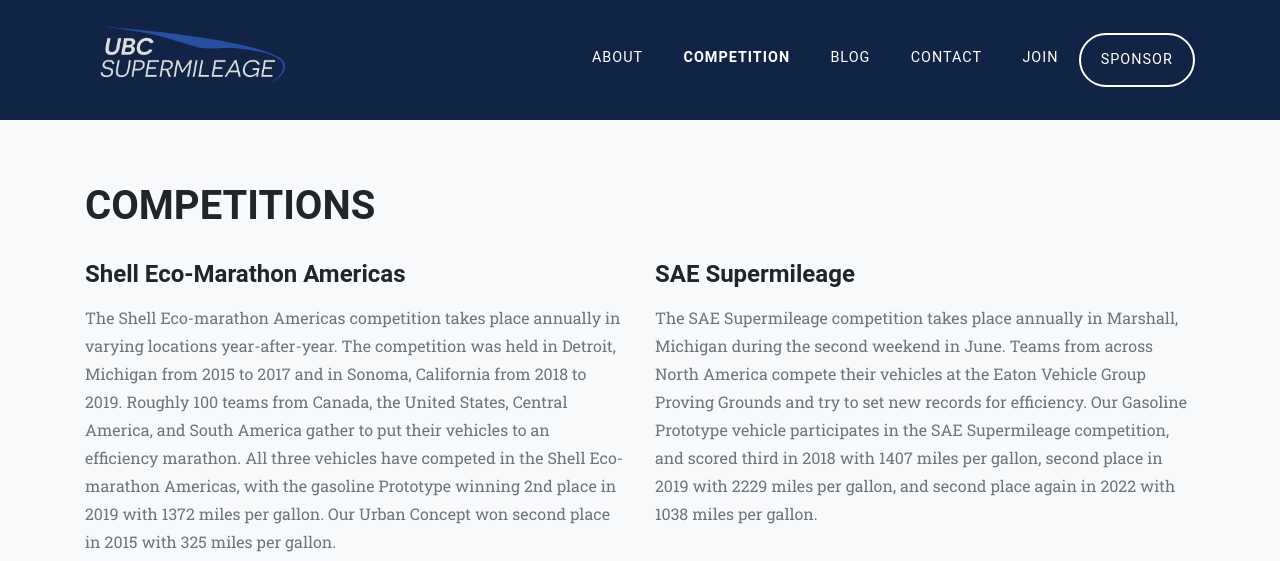
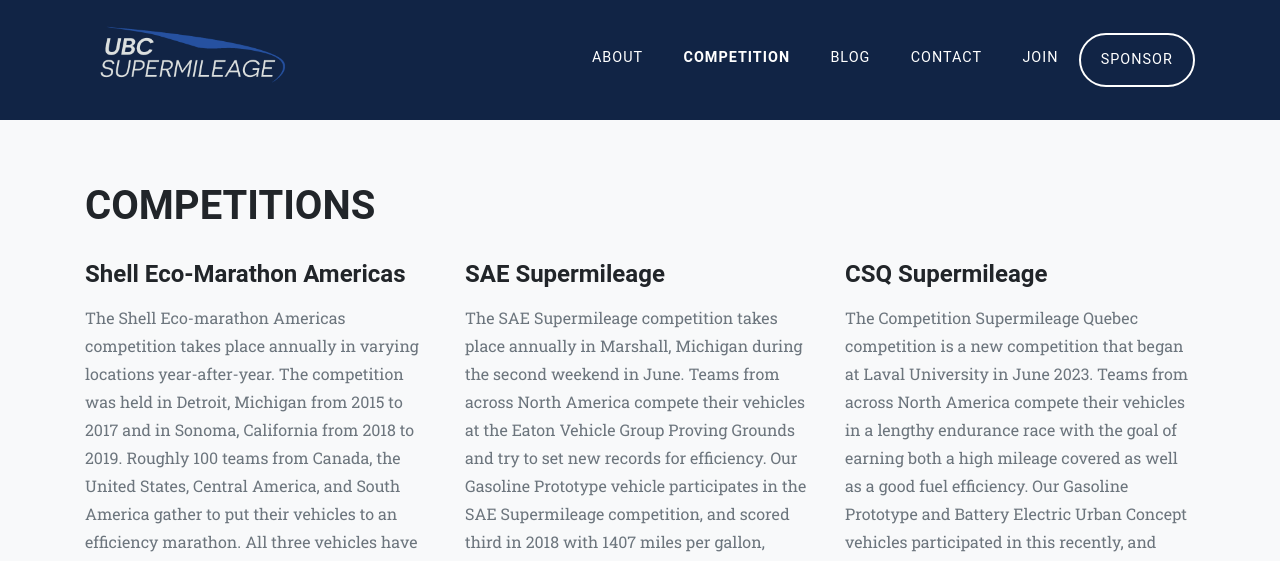
Before and after one commit to supermileage/supermileage.github.io, a Jekyll site: the page built from competition.html, in a window 1280 px wide and 1400 px high, scrolled down 468 px. Shown: the top 561 px of the window. Built offline with Jekyll 4.4.1, drawn with Linux system fonts in a browser that asks for light colours; some web fonts are replaced; some of the changed text lies outside the part shown.

Commit message:
Add CSQ details and sema 2023 vid

```diff
--- a/competition.html
+++ b/competition.html
@@ -12,7 +12,7 @@
       </div>
     </div>
     <div class="row">
-      <div class="col-md-6">
+      <div class="col-md-4">
         <h4 class="text-heading">Shell Eco-Marathon Americas</h4>
         <p class="text-muted">
           The Shell Eco-marathon Americas competition takes place annually in
@@ -26,7 +26,7 @@
           with 325 miles per gallon.
         </p>
       </div>
-      <div class="col-md-6">
+      <div class="col-md-4">
         <h4 class="text-heading">SAE Supermileage</h4>
         <p class="text-muted">
           The SAE Supermileage competition takes place annually in Marshall,
@@ -39,15 +39,37 @@
           miles per gallon.
         </p>
       </div>
+      <div class="col-md-4">
+        <h4 class="text-heading">CSQ Supermileage</h4>
+        <p class="text-muted">
+          The Competition Supermileage Quebec competition is a new competition that began at Laval University in June 2023. Teams from across North
+          America compete their vehicles in a lengthy endurance race with the goal of earning both a high mileage covered as well as a good fuel efficiency. Our Gasoline Prototype and Battery Electric Urban Concept
+          vehicles participated in this recently, and earned best overall fuel efficiency, second best mileage, and third place overall at competition
+        </p>
+      </div>
+    </div>
+    <div class="row">
+      <h4 class="text-heading">Competition Recap Videos</h4>
     </div>
     <div class="row">
       <div class="col-md-6">
+        <h4 class="text-heading">SEMA 2022</h4>
         <iframe width="560" height="315" src="https://www.youtube.com/embed/sDIXUzXXdRY" title="YouTube video player" frameborder="0" allow="accelerometer; autoplay; clipboard-write; encrypted-media; gyroscope; picture-in-picture" allowfullscreen></iframe>
       </div>
+    </div>
+    <div class="row">
       <div class="col-md-6">
+        <h4 class="text-heading">SAE Supermileage 2022</h4>
         <iframe width="560" height="315" src="https://www.youtube.com/embed/BpAHCDXtzwI" title="YouTube video player" frameborder="0" allow="accelerometer; autoplay; clipboard-write; encrypted-media; gyroscope; picture-in-picture" allowfullscreen></iframe>
       </div>
     </div>
+    <div class="row">
+      <div class="col-md-6">
+        <h4 class="text-heading">SEMA 2023</h4>
+        <iframe width="560" height="315" src="https://www.youtube.com/embed/tXJEfLMXgHw?si=xy9Rsq4d7VjYNeNB" title="YouTube video player" frameborder="0" allow="accelerometer; autoplay; clipboard-write; encrypted-media; gyroscope; picture-in-picture; web-share" allowfullscreen></iframe>
+      </div>
+    </div>
+
   </div>
 </section>
 
```
